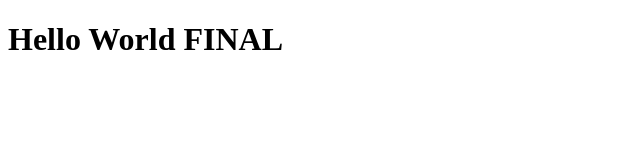
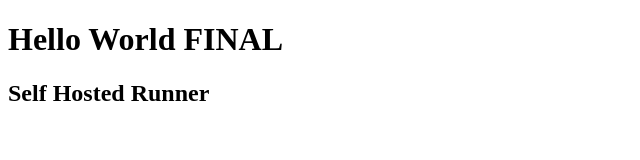
Before and after one commit to 7serg/test-gh, a plain HTML site: page index.html in a window 1280 px wide. Shown: the whole page, without its empty margins (0-640 px from the left). Drawn offline with Linux system fonts and the light colour scheme.

Commit message:
index html changed

```diff
--- a/index.html
+++ b/index.html
@@ -7,5 +7,6 @@
 </head>
 <body>
     <h1>Hello World FINAL</h1>
+    <h2>Self Hosted Runner</h2>
 </body>
 </html>
```
